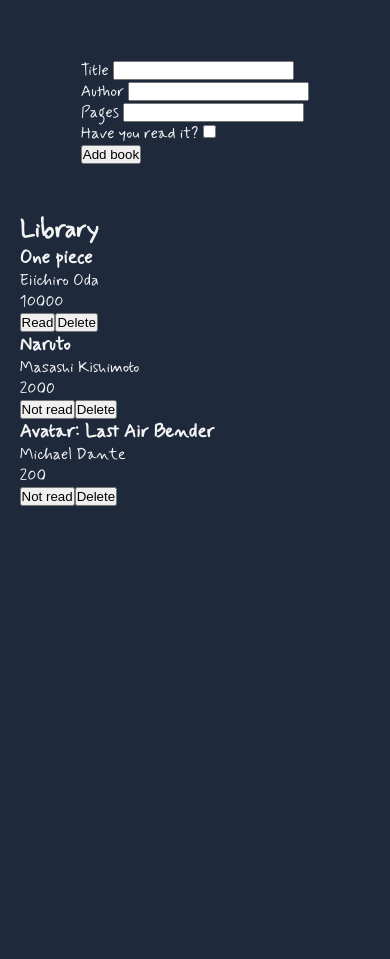
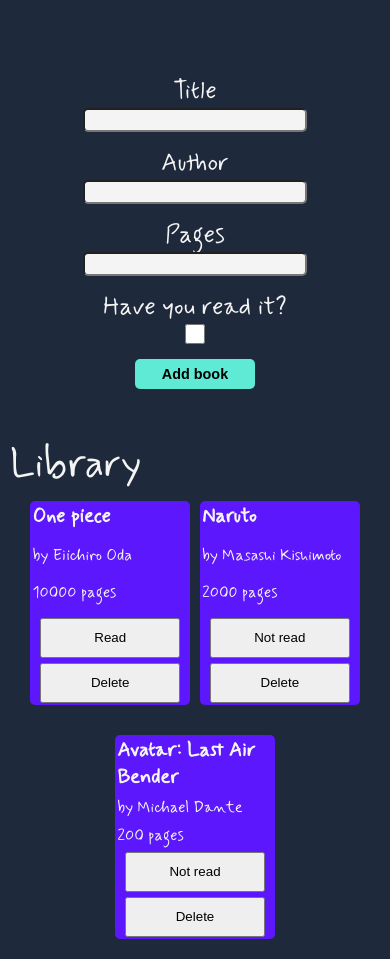
Before and after one commit to Ikem-coded-it/book-app-TOP, a plain HTML site: page index.html in a window 390 px wide. Both pictures are taken after a click on the button "New book". Before the commit the page ends 844 px from the top, so only its background shows below. Drawn offline with Linux system fonts and the light colour scheme.

Commit message:
finished overall styling

```diff
--- a/index.html
+++ b/index.html
@@ -16,32 +16,34 @@
             </div>
 
             <div class="form-container">
-                <form action="" class="form show">
-                    <div>
+                <form action="" class="form hide">
+                    <div class="form-row">
                         <label for="title">Title</label>
-                        <input type="text" id="title" name="title" required>
+                        <input type="text" id="title" name="title" maxlength="100" required>
                     </div>
-                    <div>
+                    <div class="form-row">
                         <label for="author">Author</label>
-                        <input type="text" id="author" name="author" required>
+                        <input type="text" id="author" name="author" maxlength="100" required>
                     </div>
-                    <div>
+                    <div class="form-row">
                         <label for="pages">Pages</label>
-                        <input type="number" id="pages" name="pages" required>
+                        <input type="number" id="pages" name="pages" max="2000" required>
                     </div>
-                    <div>
+                    <div class="form-row">
                         <label for="read">Have you read it?</label>
                         <input type="checkbox" id="read" value="Read" name="read">
                     </div>
 
-                    <button type="submit">Add book</button>
+                    <div class="form-row">
+                        <button type="submit">Add book</button>
+                    </div>
                 </form>
             </div>
 
         </div>
 
         <div class="library-container">
-            <h2>Library</h2>
+            <div class="library-title">Library</div>
         </div>
     </div>
 </body>
--- a/index.js
+++ b/index.js
@@ -9,6 +9,35 @@
     this.author = author
     this.pages = pages
     this.read = read
+}
+
+function appendBookCard(book) {
+    const bookContainer = document.createElement("div")
+    bookContainer.classList.add("book-card")
+    const title = document.createElement("h3")
+    const author = document.createElement("p")
+    const pages = document.createElement("div")
+    const readToggleButton = document.createElement("button")
+    readToggleButton.classList.add("read-btn")
+    const deleteButton = document.createElement("button")
+    deleteButton.classList.add("delete-btn")
+    deleteButton.dataset.libraryIndex = library.indexOf(book)
+    const bookBtnContainer = document.createElement("div");
+    bookBtnContainer.classList.add("book-btn-container")
+    bookBtnContainer.appendChild(readToggleButton)
+    bookBtnContainer.appendChild(deleteButton)
+
+    title.innerText = book.title;
+    author.innerText = 'by' + ' ' + book.author;
+    pages.innerText = book.pages + ' ' + 'pages';
+    readToggleButton.innerText = book.read
+    deleteButton.innerText = "Delete"
+
+    bookContainer.appendChild(title)
+    bookContainer.appendChild(author)
+    bookContainer.appendChild(pages)
+    bookContainer.appendChild(bookBtnContainer)
+    libraryContainer.appendChild(bookContainer);
 }
 
 let libraryContainer = document.querySelector('.library-container');
@@ -31,57 +60,15 @@
         let readValue = e.target.read.value;
         const newBook = new Book(title, author, pages, readValue)
         library.push(newBook)
-        appendNewBook(library[library.length - 1])
+        appendBookCard(library[library.length - 1])
         hideForm()
     })
 }
 
 function displayBook() {
     library.forEach(book => {
-        const bookContainer = document.createElement("div")
-        const title = document.createElement("h3")
-        const author = document.createElement("p")
-        const pages = document.createElement("div")
-        const readToggleButton = document.createElement("button")
-        const deleteButton = document.createElement("button")
-        deleteButton.classList.add("delete-btn")
-
-        title.innerText = book.title;
-        author.innerText = book.author;
-        pages.innerText = book.pages;
-        readToggleButton.innerText = book.read
-        deleteButton.innerText = "Delete"
-
-        bookContainer.appendChild(title)
-        bookContainer.appendChild(author)
-        bookContainer.appendChild(pages)
-        bookContainer.appendChild(readToggleButton)
-        bookContainer.appendChild(deleteButton)
-        libraryContainer.appendChild(bookContainer);
+        appendBookCard(book)
     })
-}
-
-function appendNewBook(book) {
-    const bookContainer = document.createElement("div")
-    const title = document.createElement("h3")
-    const author = document.createElement("p")
-    const pages = document.createElement("div")
-    const readToggleButton = document.createElement("button")
-    const deleteButton = document.createElement("button")
-    deleteButton.classList.add("delete-btn")
-
-    title.innerText = book.title;
-    author.innerText = book.author;
-    pages.innerText = book.pages;
-    readToggleButton.innerText = book.read
-    deleteButton.innerText = "Delete"
-
-    bookContainer.appendChild(title)
-    bookContainer.appendChild(author)
-    bookContainer.appendChild(pages)
-    bookContainer.appendChild(readToggleButton)
-    bookContainer.appendChild(deleteButton)
-    libraryContainer.appendChild(bookContainer);
 }
 
 newBookBtn.addEventListener("click", function(e) {
@@ -98,5 +85,9 @@
     newBookBtn.classList.toggle("show")
 }
 
+function deleteBook() {
+
+}
+
 getInput()
 displayBook()
--- a/style.css
+++ b/style.css
@@ -29,6 +29,7 @@
     color: var(--text-color);
     display: flex;
     flex-direction: column;
+    align-items: center;
     gap: 50px;
     margin-top: 40px;
     min-width: 90%;
@@ -54,7 +55,8 @@
     border: 0;
     font-size: 90%;
     font-weight: bold;
-    width: 70%;
+    min-width: 120px;
+    max-width: 160px;
 }
 
 .show-form-btn:hover {
@@ -68,6 +70,36 @@
     align-items: center;
 }
 
+.form-row {
+    display: flex;
+    flex-direction: column;
+    align-items: center;
+    justify-content: center;
+    margin-top: 15px;
+}
+
+.form-row label {
+    font-size: 25px;
+}
+
+.form-row input {
+    width: 120%;
+    height: 20px;
+    border-radius: 5px;
+    background-color: var(--text-color);
+}
+
+.form-row button {
+    height: 30px;
+    background-color: var(--normal-btn-color);
+    border-radius: 5px;
+    border: 0;
+    font-size: 90%;
+    font-weight: bold;
+    min-width: 120px;
+    max-width: 160px;
+}
+
 .hide {
     display: none;
 }
@@ -77,5 +109,88 @@
 }
 
 .library-container {
+    width: 90%;
+    display: grid;
+    grid-template-columns: repeat(3, minmax(15%, 35%));
+    grid-auto-rows: auto;
+    gap: 10px;
+}
 
+.library-container .library-title {
+    grid-column: 1 / 4;
+    font-size: 40px;
 }
+
+.library-container .book-card {
+    margin-left: 10px;
+    background-color: #5c17fc;
+    border-radius: 5px;
+    height: 200px;
+    display: flex;
+    flex-direction: column;
+    justify-content: space-between;
+    padding: 10px;
+}
+
+.book-card h3 {
+    font-size: 30px;
+    overflow-wrap: break-word;
+}
+
+.book-btn-container {
+    display: flex;
+    justify-content: space-between;
+}
+
+.read-btn {
+    width: 45%;
+    height: 40px;
+}
+
+.delete-btn {
+    width: 45%;
+    height: 40px;
+}
+
+@media only screen and (max-width: 700px) {
+    .library-container {
+        width: 95%;
+        display: flex;
+        flex-wrap: wrap;
+        justify-content: center;
+        align-items: center;
+    }
+
+    .library-container .library-title {
+        width: 100%;
+    }
+
+    .library-container .book-card {
+        width: 42%;
+        margin: 0;
+        margin-bottom: 20px;
+        padding: 2px;
+    }
+
+    .book-card h3 {
+        font-size: 20px;
+    }
+
+    .book-btn-container {
+        display: flex;
+        flex-direction: column;
+        justify-content: center;
+        align-items: center;
+        gap: 5px;
+    }
+
+    .read-btn {
+        width: 90%;
+        height: 40px;
+    }
+
+    .delete-btn {
+        width: 90%;
+        height: 40px;
+    }
+}
```
